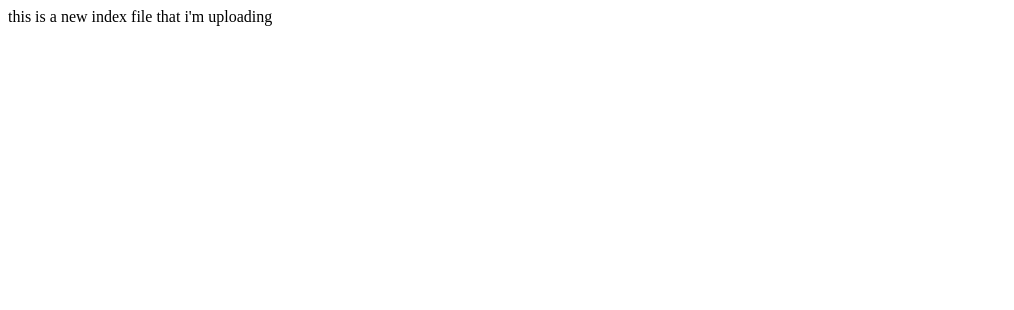
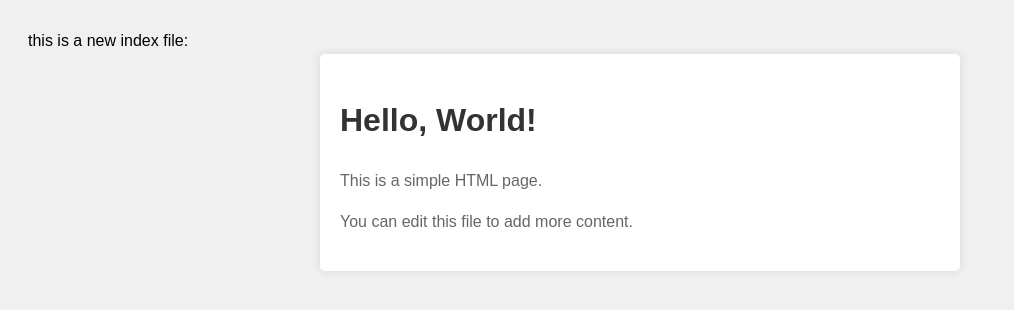
Before and after one commit to arnabasu/learn, a plain HTML site: page index.html in a window 1280 px wide. Shown: the whole page, without its empty margins (0-1014 px from the left). Drawn offline with Linux system fonts and the light colour scheme.

Commit message:
Uploading my page for index.html file

```diff
--- a/index.html
+++ b/index.html
@@ -1 +1,38 @@
-this is a new index file that i'm uploading
+this is a new index file:
+<!DOCTYPE html>
+<html lang="en">
+<head>
+    <meta charset="UTF-8">
+    <meta name="viewport" content="width=device-width, initial-scale=1.0">
+    <title>Simple HTML Page</title>
+    <style>
+        body {
+            font-family: Arial, sans-serif;
+            line-height: 1.6;
+            padding: 20px;
+            background-color: #f0f0f0;
+        }
+        .container {
+            max-width: 600px;
+            margin: auto;
+            background-color: #fff;
+            padding: 20px;
+            border-radius: 5px;
+            box-shadow: 0 0 10px rgba(0, 0, 0, 0.1);
+        }
+        h1 {
+            color: #333;
+        }
+        p {
+            color: #666;
+        }
+    </style>
+</head>
+<body>
+    <div class="container">
+        <h1>Hello, World!</h1>
+        <p>This is a simple HTML page.</p>
+        <p>You can edit this file to add more content.</p>
+    </div>
+</body>
+</html>
```
